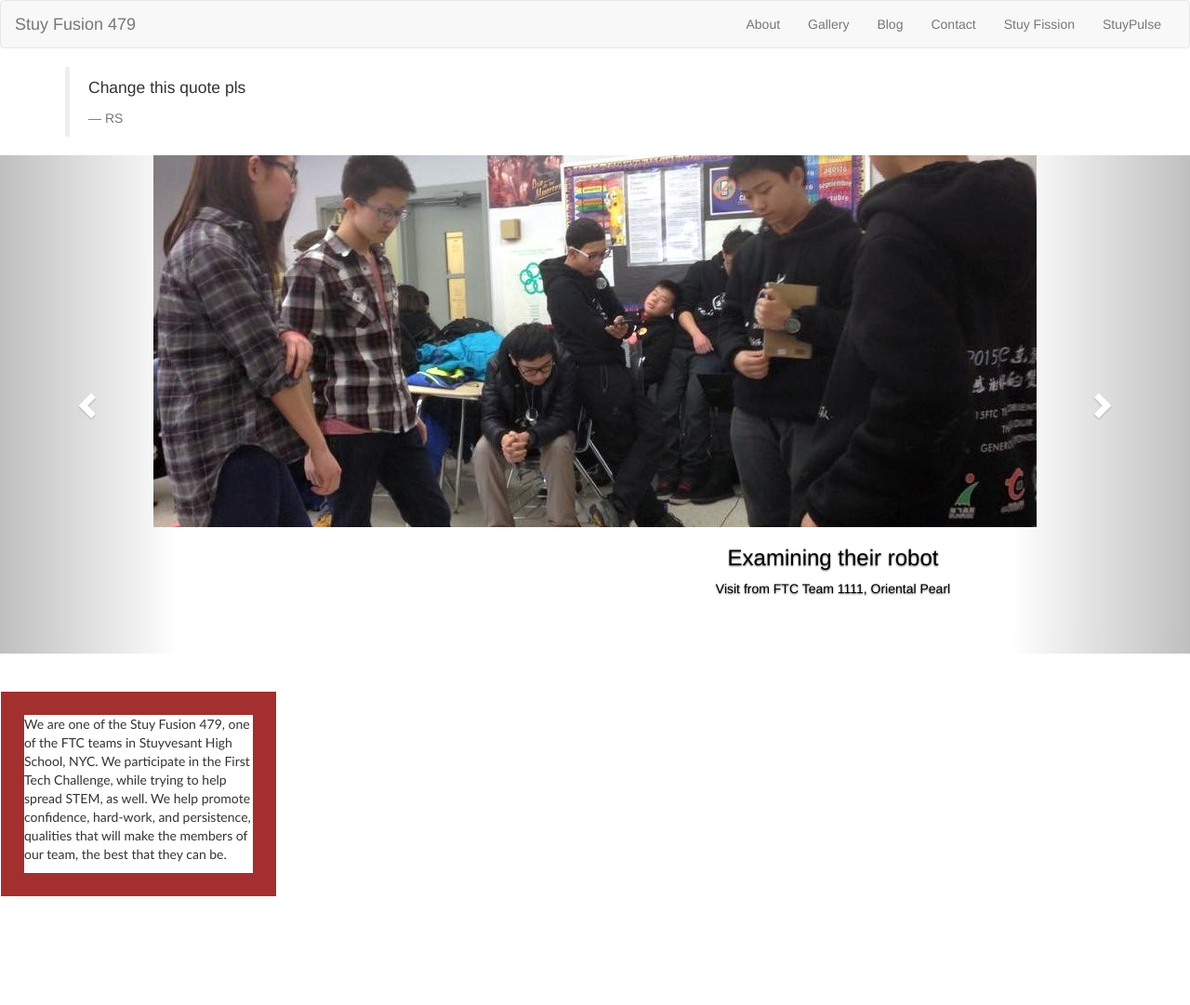
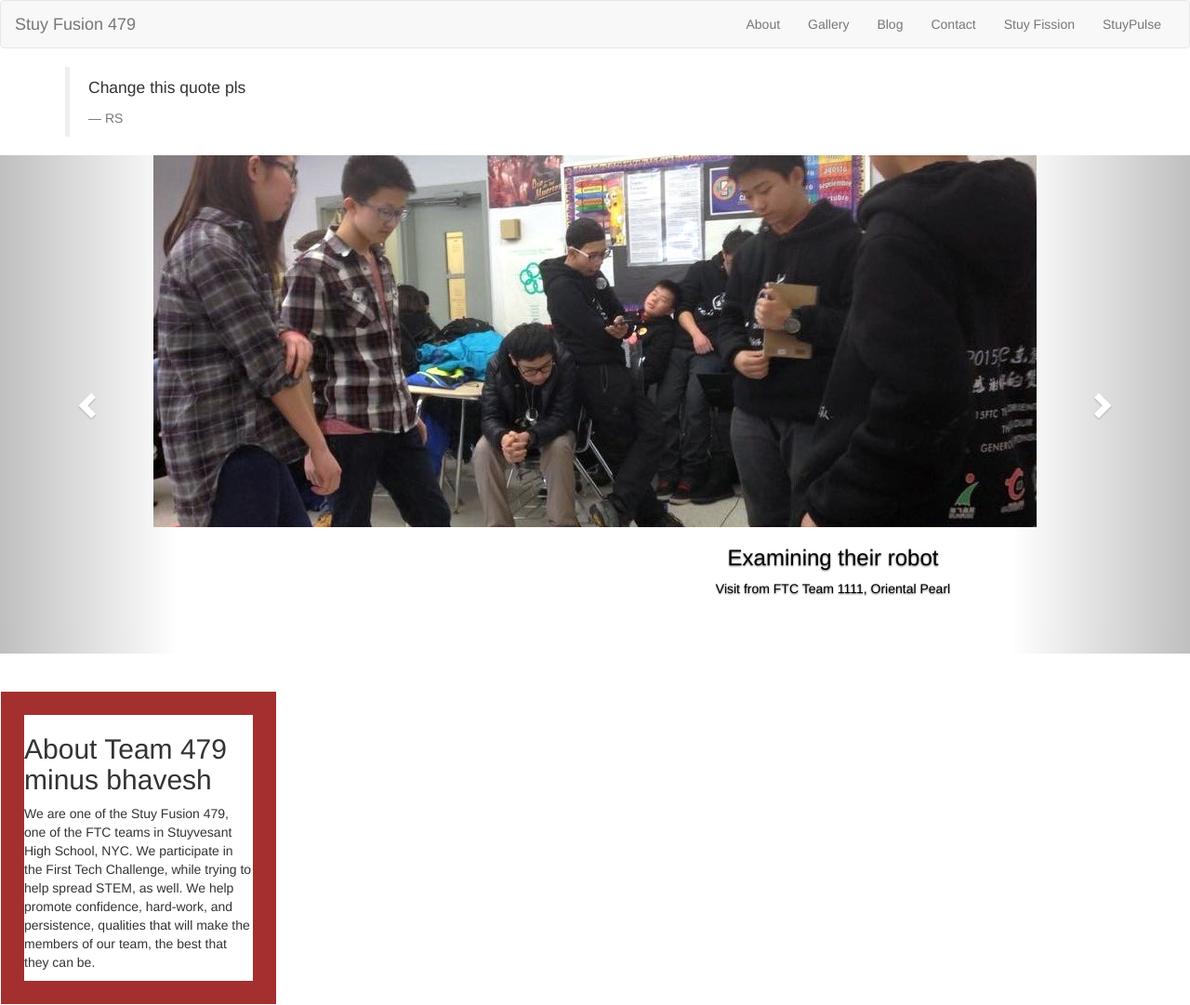
Before and after one commit to stuyfusion/stuyfusion.github.io, a Jekyll site: the page built from index.html, in a window 1280 px wide. Shown: the whole page at 93% size. Built offline with Jekyll 4.4.1, drawn with Linux system fonts in a browser that asks for light colours; nearby versions of some CDN libraries; before the commit the page ends 965 px from its top, so only the background shows below that.

Commit message:
Update index.html
I did your job Bhavesh

```diff
--- a/index.html
+++ b/index.html
@@ -88,7 +88,8 @@ layout: default
 <div class="row">
   <div class="col-md-3" style="border:1px solid #FFFFFF;" >
     <div class="aboutcolumn" style="border:25px solid #A32F2F;">
-    <p style="font-family: Futura, 'Trebuchet MS', Arial, sans-serif;">We are one of the Stuy Fusion 479, one of the FTC teams
+    <h2>About Team 479 minus bhavesh</h2>
+    <p>We are one of the Stuy Fusion 479, one of the FTC teams
 in Stuyvesant High School, NYC. We participate in the First
 Tech Challenge, while trying to help spread STEM, as well.
 We help promote confidence, hard-work, and persistence, qualities
```
